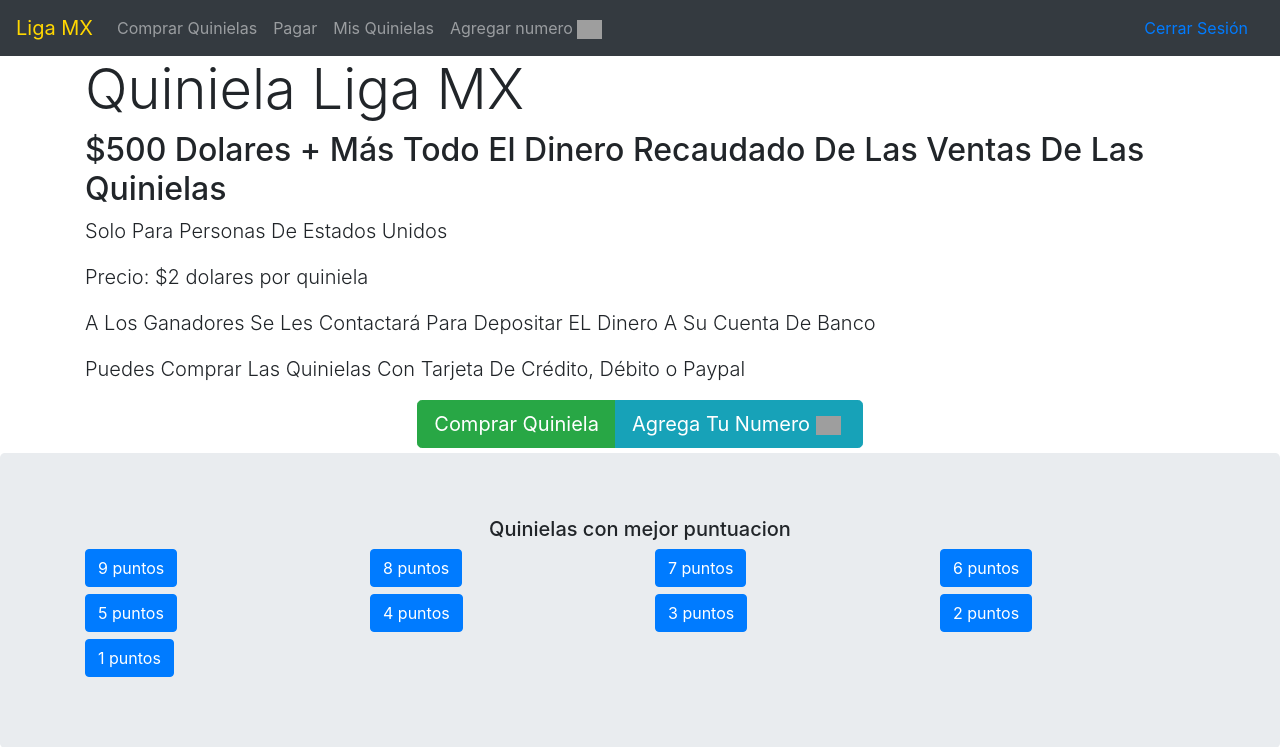
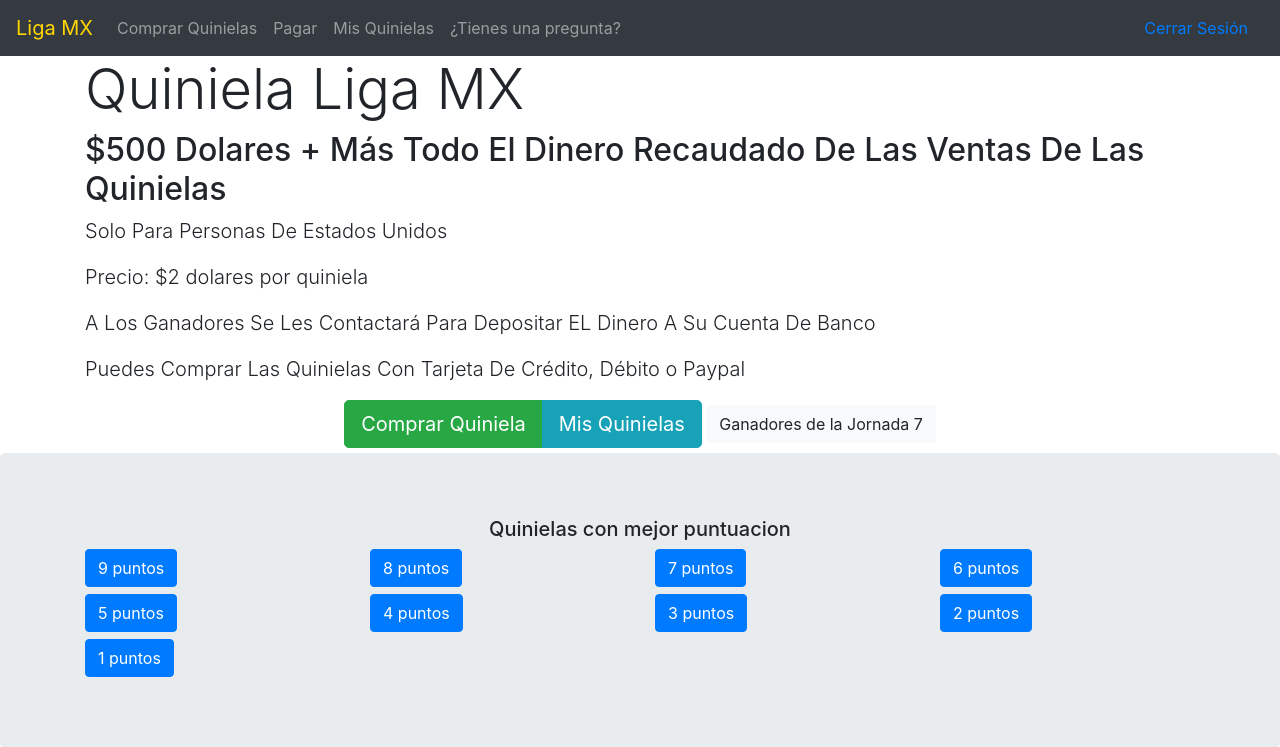
Before and after one commit to silvano905/twerk2020, a Django app: page / in a window 1280 px wide. Shown: the top 747 px of the page. Run offline with Django 3.2, Linux system fonts and the light colour scheme; the visitor is signed in with stand-in values (Sample User, id 1); data that the repository does not hold is empty; some libraries are stand-ins or nearby versions; grey boxes are pictures that could not be loaded.

Commit message:
dkdfjjfl

```diff
--- a/accounts/templates/accounts/profile.html
+++ b/accounts/templates/accounts/profile.html
@@ -20,7 +20,7 @@
             </div>
 
         </div>
-
+        <input type="hidden" name="mypk" placeholder="your pk" value="{{ request.user.pk }}">
 
 
 <button class="btn btn-primary" type="submit">Agregar</button>
--- a/accounts/views.py
+++ b/accounts/views.py
@@ -18,6 +18,8 @@
 
 @login_required
 def crate_user_profile(request):
+    pk = request.POST.get('mypk')
+
     form = UserFormProfile()
 
     if request.method == "POST":
@@ -31,7 +33,9 @@
 
             form.save(commit=True)
 
-            return render(request, 'tip/tip_list.html')
+            return redirect('catmessage:detail_messages', pk=pk)
+
+            # return render(request, 'tip/tip_list.html')
         else:
             form = UserFormProfile()
 
--- a/templates/main.html
+++ b/templates/main.html
@@ -59,26 +59,30 @@
             {% if user.profiles %}
                 <li class="nav-item dropdown">
                     <a class="nav-link dropdown-toggle" href="#" id="navbarDropdown" role="button" data-toggle="dropdown" aria-haspopup="true" aria-expanded="false">
-                        Perfil
+                        Mi Cuenta
                     </a>
                 <div class="dropdown-menu" aria-labelledby="navbarDropdown">
-                    <a class="dropdown-item" href="{% url 'accounts:viewprofile' %}">Ver Perfil</a>
-                    <a class="dropdown-item" href="{% url 'accounts:profile' %}">Editar Perfil</a>
-                    <a class="dropdown-item" href="{% url 'accounts:confirm-deactivate' %}">Desactivar</a>
-                    {% if request.user.profiles.pk == 4 %}
-                    <a class="dropdown-item" href="{% url 'mousegroup:my_message_members' username=request.user %}">User Questions</a>
-                    {% else %}
-                    <a class="dropdown-item" href="{% url 'catmessage:detail_messages' pk=request.user.pk %}">Contactar/Pregunta</a>
-                    {% endif %}
+                    <a class="dropdown-item" href="{% url 'accounts:viewprofile' %}">Ver mi cuenta</a>
+                    <a class="dropdown-item" href="{% url 'accounts:profile' %}">Editar mi cuenta</a>
+                    <a class="dropdown-item" href="{% url 'accounts:confirm-deactivate' %}">Borrar mi cuenta</a>
                 </div>
                 </li>
+
+
+                    {% if request.user.profiles.pk == 4 %}
+                        <a class="nav-link" href="{% url 'mousegroup:my_message_members' username=request.user %}">User Questions</a>
+                    {% else %}
+                    <li class="nav-item">
+                        <a class="nav-link" href="{% url 'catmessage:detail_messages' pk=request.user.pk %}">¿Tienes una pregunta?</a>
+                    </li>
+                    {% endif %}
 
 
             {% else %}
                 <li class="nav-item">
                     <a class="nav-link" href="{% url 'accounts:createprofile'%}">
-                        Agregar numero
-                        <img src="https://chicagocarhelp.s3.us-east-2.amazonaws.com/jumpstart_phone.png" alt="Jump Start Service Chicago IL" style="margin-right: 5px; width: 25px; height: auto">
+                        ¿Tienes una pregunta?
+{#                        <img src="https://chicagocarhelp.s3.us-east-2.amazonaws.com/jumpstart_phone.png" alt="Jump Start Service Chicago IL" style="margin-right: 5px; width: 25px; height: auto">#}
                     </a>
                 </li>
             {% endif %}
--- a/tip/templates/tip/tip_list.html
+++ b/tip/templates/tip/tip_list.html
@@ -17,24 +17,14 @@
         <div class="btn-group" role="group" aria-label="Basic example">
 
                 {% if user.is_authenticated %}
-                    {% if user.profiles %}
 
                         <a href="{% url 'tips:create_tip'%}" class="btn btn-success btn-lg" role="button" aria-pressed="true" style="margin-bottom: 5px">Comprar Quiniela</a>
                         <a href="{% url 'tips:for_user' username=request.user.username%}" class="btn btn-info btn-lg" role="button" aria-pressed="true" style="margin-bottom: 5px">Mis Quinielas</a>
 
-                    {% else %}
-
-                        <a href="{% url 'tips:create_tip'%}" class="btn btn-success btn-lg" role="button" aria-pressed="true" style="margin-bottom: 5px">Comprar Quiniela</a>
-                        <a href="{% url 'accounts:createprofile'%}" class="btn btn-info btn-lg" role="button" aria-pressed="true" style="margin-bottom: 5px">
-                            Agrega Tu Numero
-                            <img src="https://chicagocarhelp.s3.us-east-2.amazonaws.com/jumpstart_phone.png" alt="Jump Start Service Chicago IL" style="margin-right: 5px; width: 25px; height: auto">
-                        </a>
-
-                    {% endif %}
 
                 {% else %}
                     <a href="{% url 'login'%}" class="btn btn-success btn-lg" role="button" aria-pressed="true" style="margin-bottom: 5px">Entrar A Mi Cuenta</a>
-                    <a href="{% url 'accounts:registration'%}" class="btn btn-info btn-lg" role="button" aria-pressed="true" style="margin-bottom: 5px">Crear Cuenta Nueva</a>
+                    <a href="{% url 'accounts:registration'%}" class="btn btn-info btn-lg" role="button" aria-pressed="true" style="margin-bottom: 5px">Crear Cuenta</a>
                 {% endif %}
 
 
@@ -42,6 +32,13 @@
 
 
         </div>
+
+              {% if user.is_authenticated %}
+                        <a href="{% url 'tips:create_tip'%}" class="btn btn-light" role="button" aria-pressed="true" style="margin-bottom: 5px">Ganadores de la Jornada 7</a>
+              {% endif %}
+
+
+
       </div>
 
   </div>
--- a/tip/templates/tip/user_tip_list.html
+++ b/tip/templates/tip/user_tip_list.html
@@ -140,7 +140,7 @@
             <div class="container">
                 <div class="jumbotron">
                     <div align="center">
-                        <p>No has comprado quinielas la Jornada 7</p>
+                        <p>No has comprado quinielas de la Jornada 7</p>
                     </div>
                 </div>
             </div>
```
Also changed, not shown: catmessage/templates/mymessage/user_detail_messages.html (+7 -28 lines).
